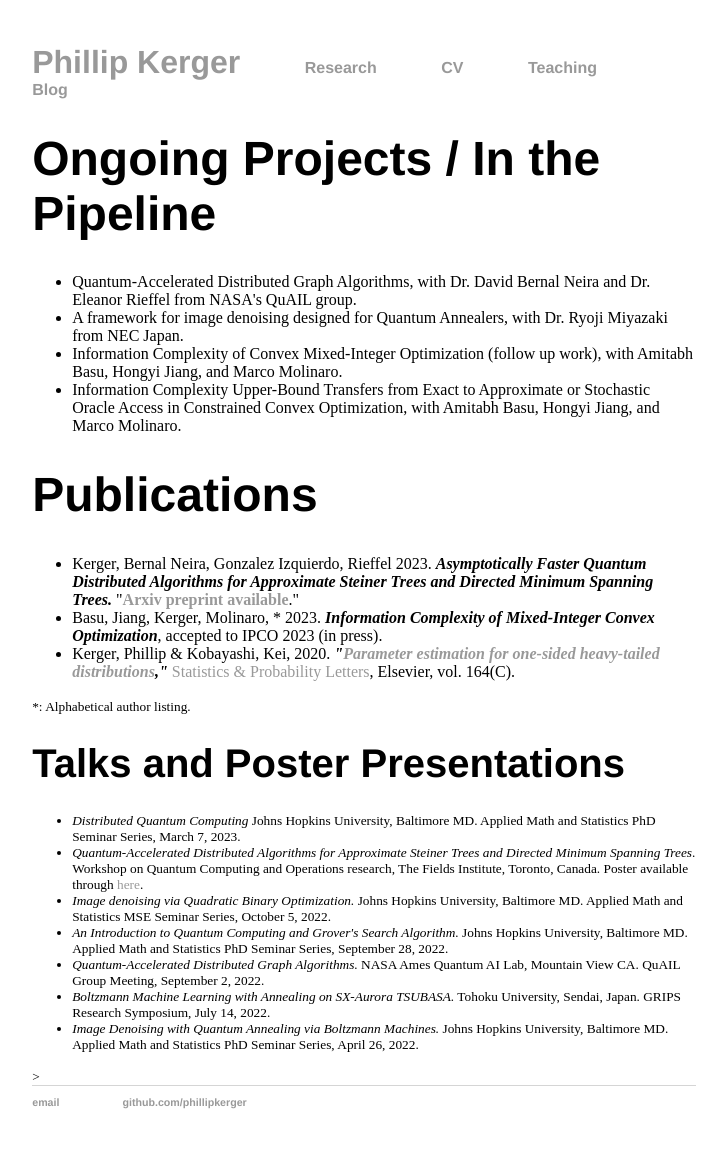
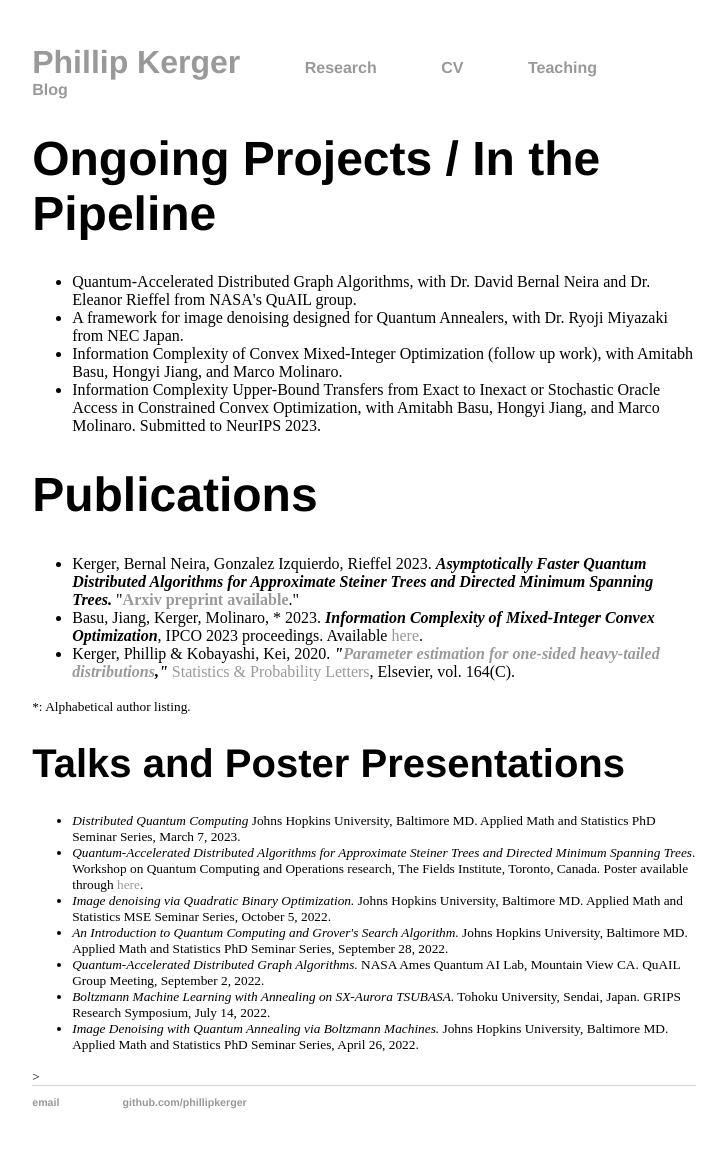
Before and after one commit to PhillipKerger/phillipkerger.github.io, a Jekyll site: the page built from research/index.html, in a window 1280 px wide. Shown: the whole page, without its empty margins (276-1002 px from the left). Built offline with Jekyll 4.4.1, drawn with Linux system fonts in a browser that asks for light colours.

Commit message:
Update index.html
added IPCO paper link, and neurips 2023 submission note.

```diff
--- a/research/index.html
+++ b/research/index.html
@@ -8,7 +8,7 @@ title: Phillip Kerger
 		<li> Quantum-Accelerated Distributed Graph Algorithms, with Dr. David Bernal Neira and Dr. Eleanor Rieffel from NASA's QuAIL group. </li>
 		<li> A framework for image denoising designed for Quantum Annealers, with Dr. Ryoji Miyazaki from NEC Japan.  </li>
 		<li> Information Complexity of Convex Mixed-Integer Optimization (follow up work), with Amitabh Basu, Hongyi Jiang, and Marco Molinaro.
-		<li> Information Complexity Upper-Bound Transfers from Exact to Approximate or Stochastic Oracle Access in Constrained Convex Optimization, with Amitabh Basu, Hongyi Jiang, and Marco Molinaro.
+		<li> Information Complexity Upper-Bound Transfers from Exact to Inexact or Stochastic Oracle Access in Constrained Convex Optimization, with Amitabh Basu, Hongyi Jiang, and Marco Molinaro. Submitted to NeurIPS 2023.
 	</ul>
 
 
@@ -16,7 +16,7 @@ title: Phillip Kerger
 	<ul>
 		<li> Kerger, Bernal Neira, Gonzalez Izquierdo, Rieffel 2023. <i><b> Asymptotically Faster Quantum Distributed Algorithms for Approximate Steiner Trees and Directed Minimum Spanning Trees. </b></i>
 			"<B><A HREF="https://arxiv.org/pdf/2304.02825.pdf">Arxiv preprint available</A></B>."
-		<li> Basu, Jiang, Kerger, Molinaro, * 2023. <i> <b>Information Complexity of Mixed-Integer Convex Optimization</i></b>, accepted to IPCO 2023 (in press).
+		<li> Basu, Jiang, Kerger, Molinaro, * 2023. <i> <b>Information Complexity of Mixed-Integer Convex Optimization</i></b>, IPCO 2023 proceedings. Available <a href="https://link.springer.com/chapter/10.1007/978-3-031-32726-1_1">here</a>.
 		<li>Kerger, Phillip & Kobayashi, Kei, 2020.<b><i>
 "<B><A HREF="https://ideas.repec.org/a/eee/stapro/v164y2020ics0167715220301115.html">Parameter estimation for one-sided heavy-tailed distributions</A></B>,"</i></b>
 <A HREF="https://ideas.repec.org/s/eee/stapro.html">Statistics & Probability Letters</A>, Elsevier, vol. 164(C).
```
